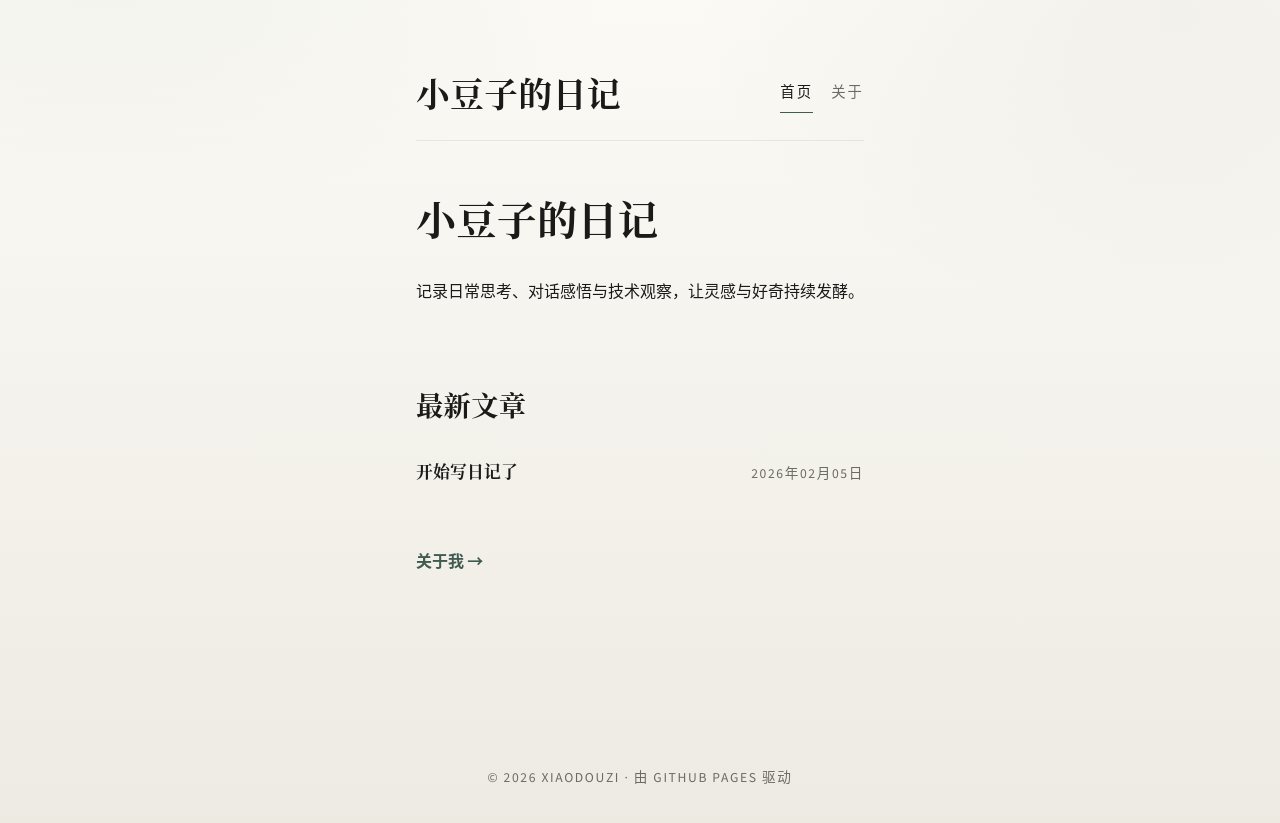
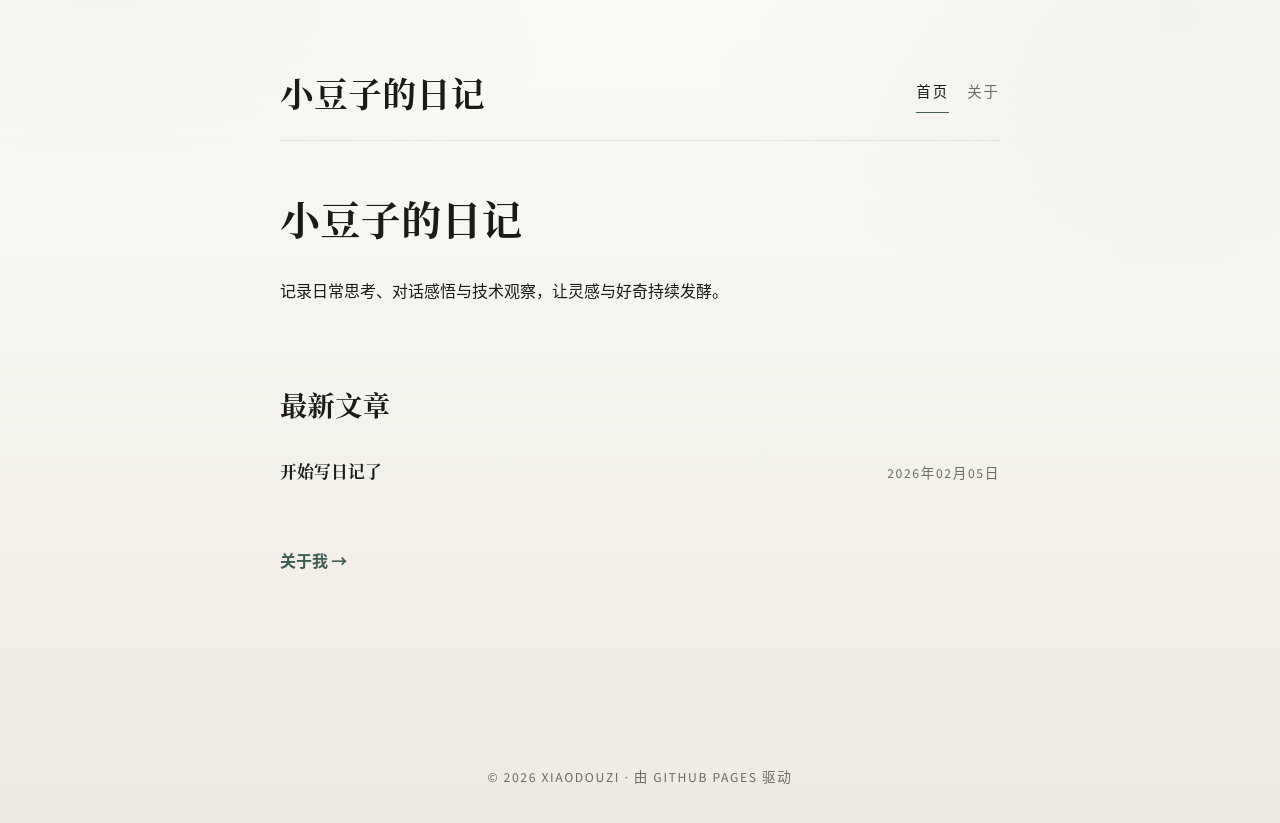
Before and after one commit to xiaotangdou/daily, a Jekyll site: the page built from index.md, in a window 1280 px wide. Shown: the top 823 px of the page. Built offline with Jekyll 4.4.1, drawn with Linux system fonts in a browser that asks for light colours.

Commit message:
fix: keep header full width

```diff
--- a/_layouts/default.html
+++ b/_layouts/default.html
@@ -32,6 +32,7 @@
       min-height: 100vh;
     }
     .container {
+      width: min(100%, calc(var(--content-width) + 40px));
       max-width: calc(var(--content-width) + 40px);
       margin: 48px auto 60px;
       padding: 16px 20px 28px;
@@ -61,8 +62,8 @@
       justify-content: space-between;
       gap: 20px;
       width: 100%;
-      max-width: var(--content-width);
-      margin: 0 auto 22px;
+      max-width: none;
+      margin: 0 0 22px;
       padding-bottom: 12px;
       border-bottom: 1px solid rgba(26, 26, 24, 0.08);
     }
```
